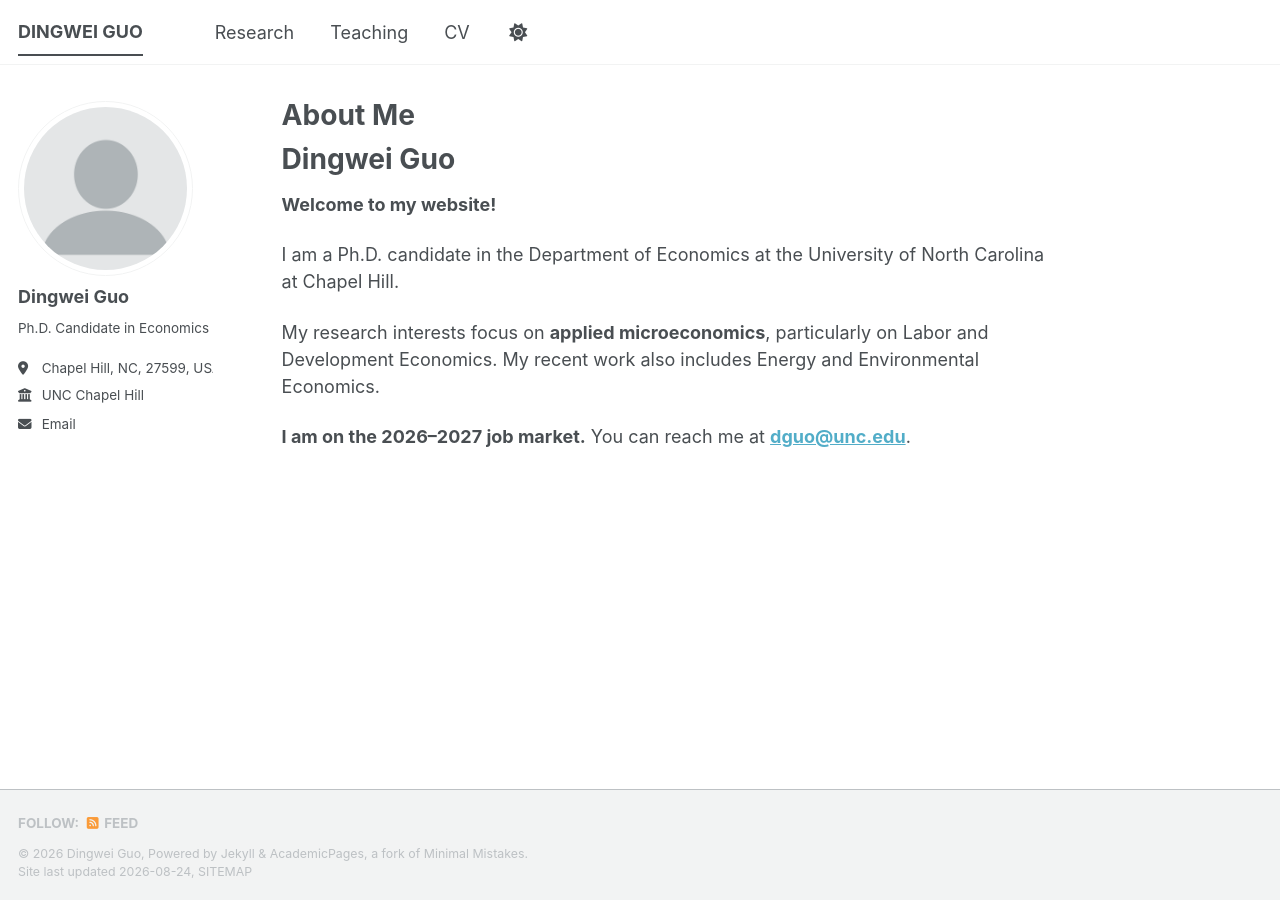
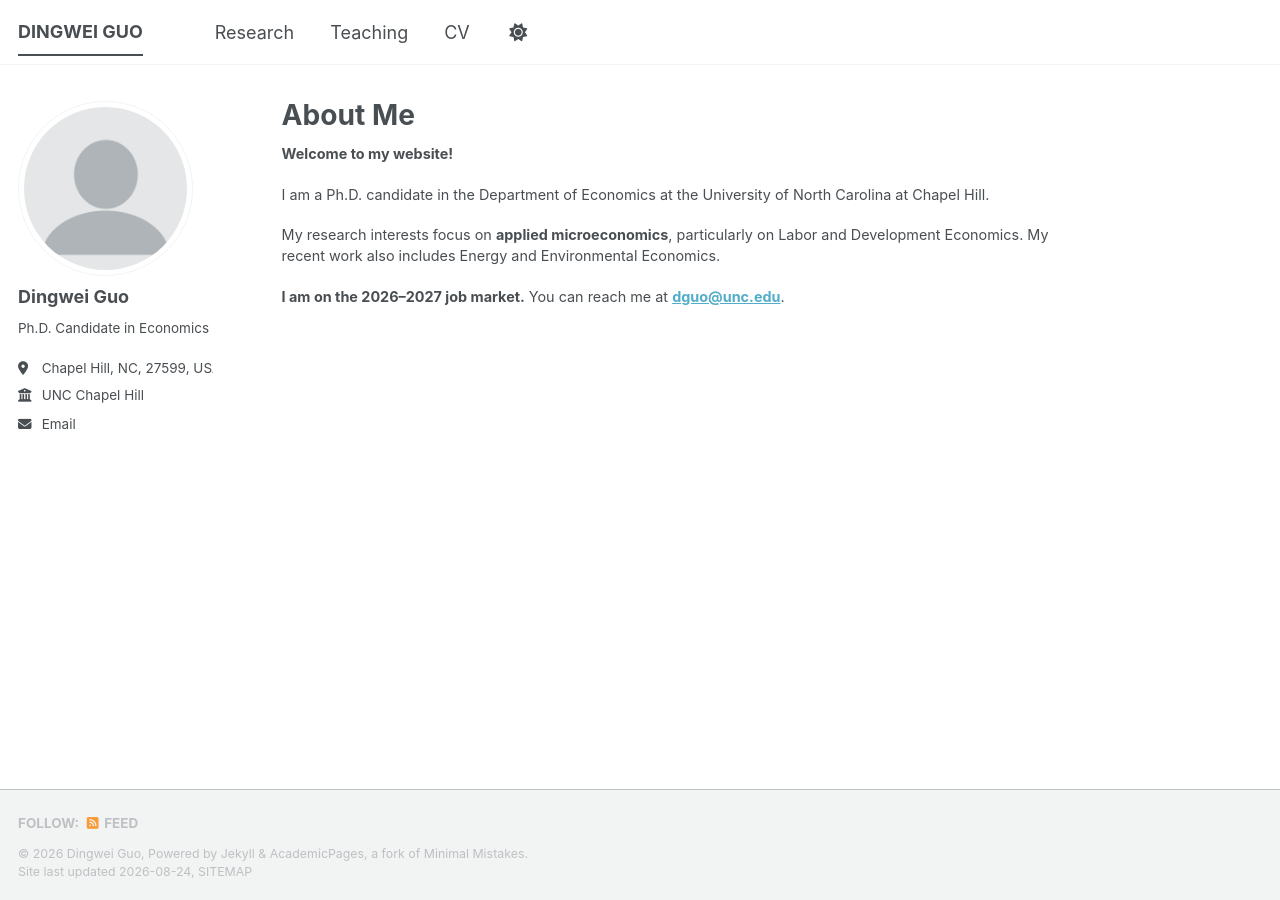
Before and after one commit to dw-guo/dw-guo.github.io, a Jekyll site: the page built from _pages/about.md, in a window 1280 px wide. Built offline with Jekyll 4.4.1, drawn with Linux system fonts in a browser that asks for light colours; a style sheet for code colours, icons or effects is not loaded.

Commit message:
Add styling to about page
Added custom styling for page content.

```diff
--- a/_pages/about.md
+++ b/_pages/about.md
@@ -8,8 +8,12 @@ redirect_from:
 - /about.html
 
 ---
-
-# Dingwei Guo
+<style>
+.page__content {
+  font-size: 0.80em;
+  line-height: 1.5;
+}
+</style>
 
 **Welcome to my website!**
 
```
